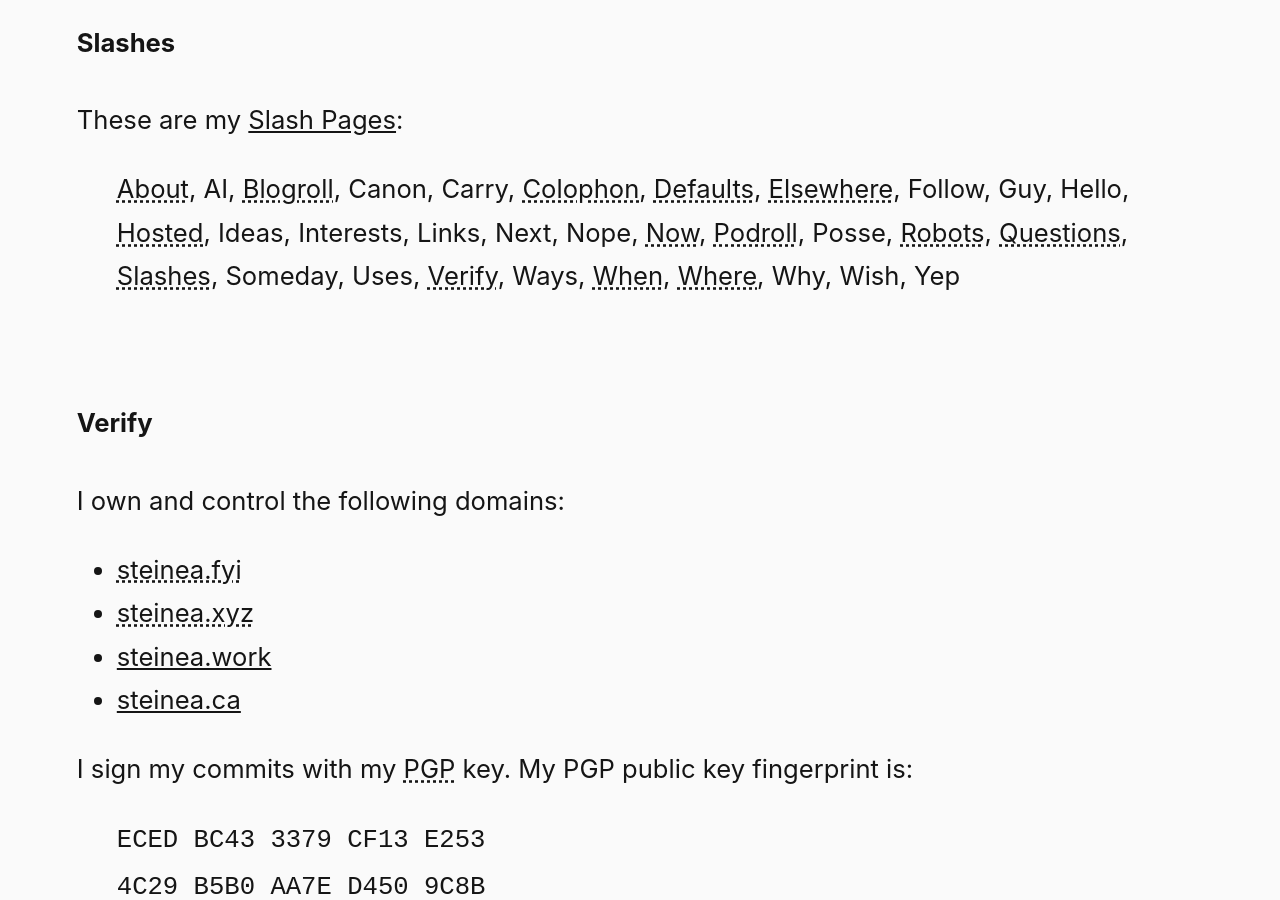
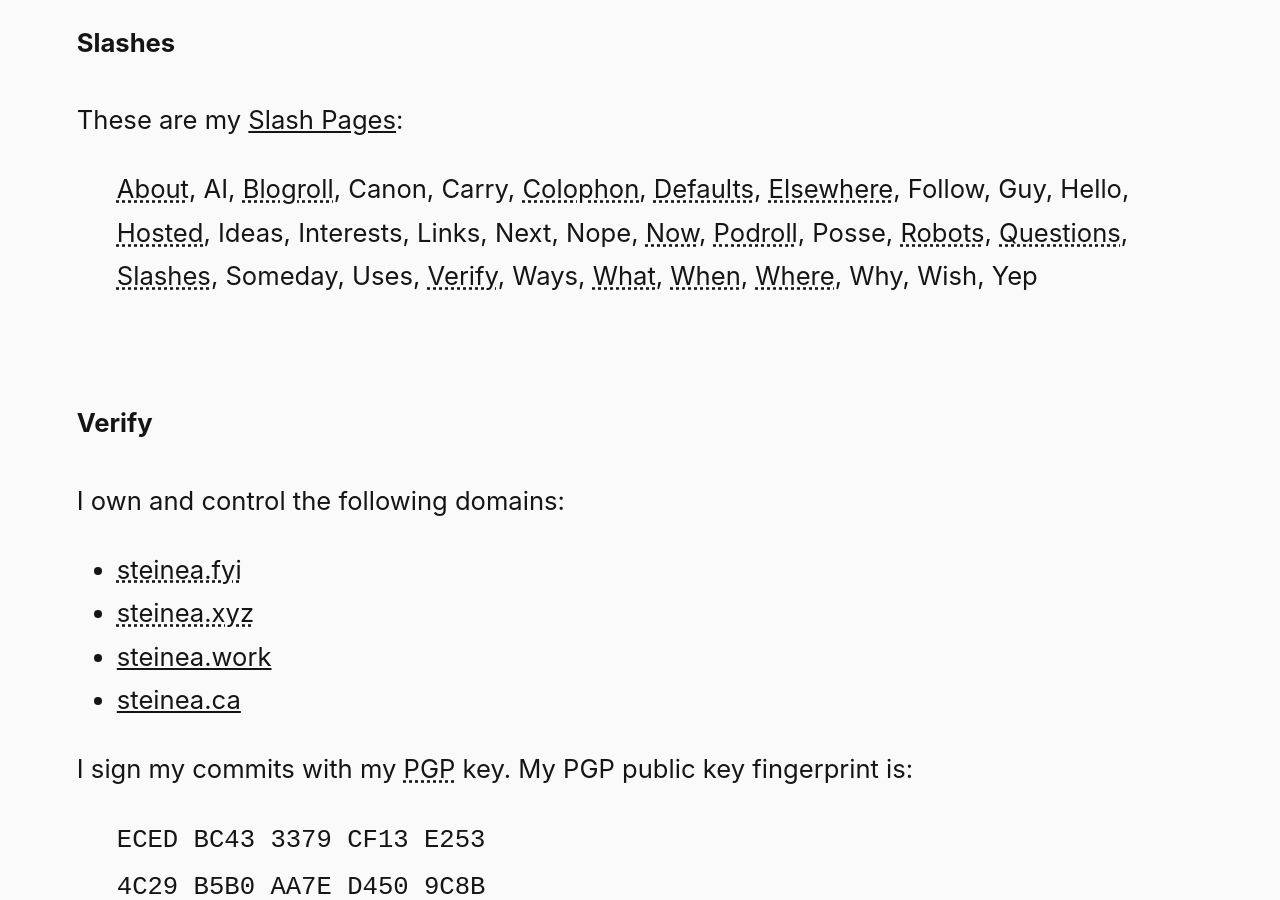
Before and after one commit to steinea/fyi, a Jekyll site: the page built from index.md, in a window 1280 px wide and 900 px high, scrolled down 2986 px. Built offline with Jekyll 4.4.1, drawn with Linux system fonts in a browser that asks for light colours.

Commit message:
Update slashes

```diff
--- a/_includes/slashes.md
+++ b/_includes/slashes.md
@@ -1,3 +1,3 @@
 These are my [Slash Pages](https://slashpages.net/):
 
-> [About](/about/), AI, [Blogroll](/blogroll/), Canon, Carry, [Colophon](/colophon/), [Defaults](/defaults/), [Elsewhere](/elsewhere/), Follow, Guy, Hello, [Hosted](/hosted/), Ideas, Interests, Links, Next, Nope, [Now](/now/), [Podroll](/podroll/), Posse, [Robots](/robots/), [Questions](/questions/), [Slashes](/slashes/), Someday, Uses, [Verify](/verify/), Ways, [When](/when/), [Where](/where/), Why, Wish, Yep
+> [About](/about/), AI, [Blogroll](/blogroll/), Canon, Carry, [Colophon](/colophon/), [Defaults](/defaults/), [Elsewhere](/elsewhere/), Follow, Guy, Hello, [Hosted](/hosted/), Ideas, Interests, Links, Next, Nope, [Now](/now/), [Podroll](/podroll/), Posse, [Robots](/robots/), [Questions](/questions/), [Slashes](/slashes/), Someday, Uses, [Verify](/verify/), Ways, [What](/what/), [When](/when/), [Where](/where/), Why, Wish, Yep
```
